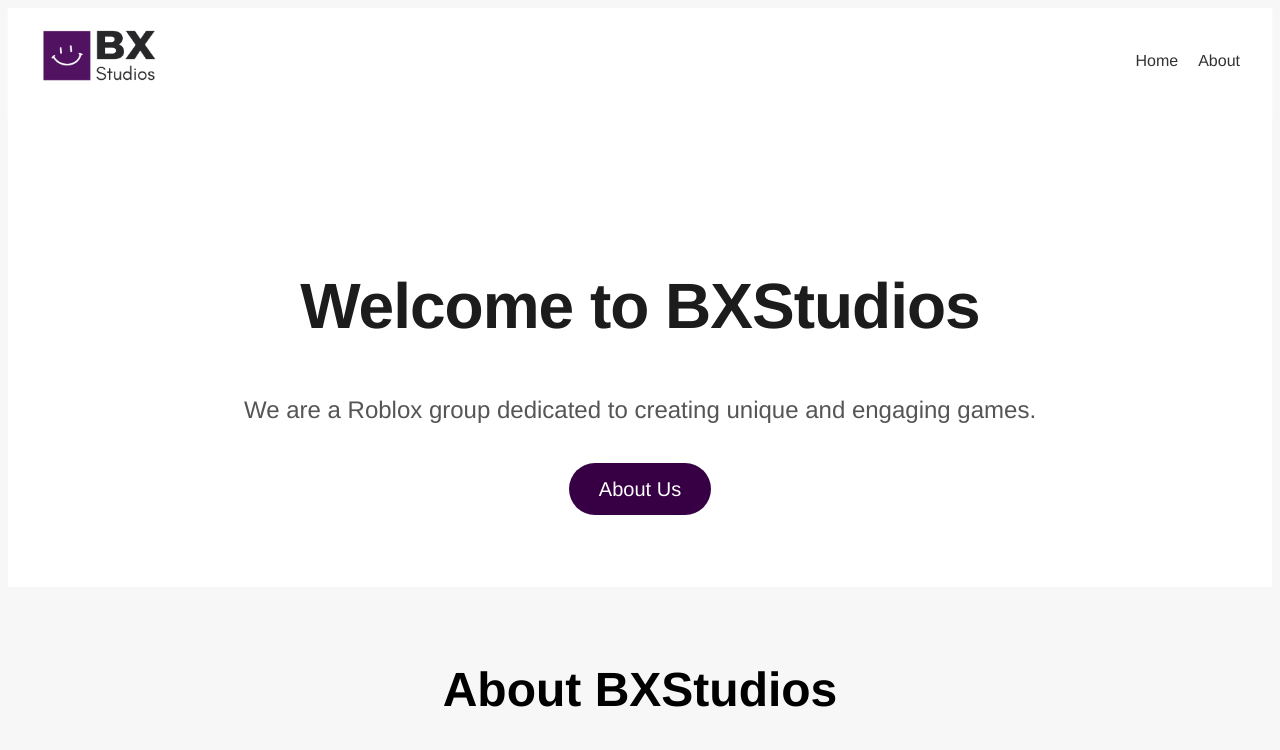
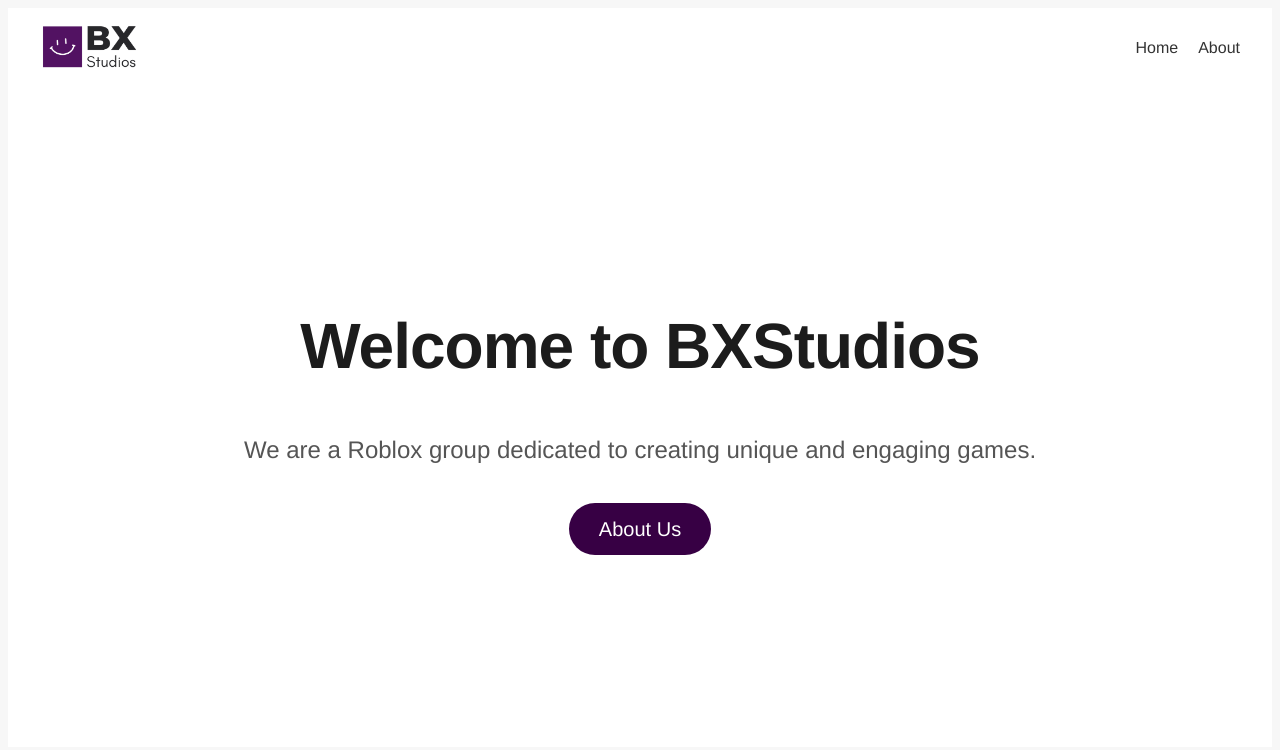
Before and after one commit to davisimoncello/bxstudios, a plain HTML site: page index.html in a window 1280 px wide. Shown: the top 750 px of the page. Drawn offline with Linux system fonts and the light colour scheme.

Commit message:
Add files via upload

```diff
--- a/styles.css
+++ b/styles.css
@@ -17,8 +17,7 @@ body {
 header {
     width: 100%;
     background-color: #ffffff;
-    padding: 20px 0;
-    box-shadow: 0 2px 4px rgb(255, 255, 255);
+    padding: 10px 0;
 }
 
 nav {
@@ -27,12 +26,17 @@ nav {
     align-items: center;
     max-width: 1200px;
     margin: 0 auto;
-    padding: 0 20px;
+}
+
+nav .logo {
+    padding: 0;
+    margin: 0;
 }
 
 nav .logo img {
-    width: 120px;
-    transition: transform 0.3s;
+    width: 100px;
+    vertical-align: middle; /* Remove o espaço extra abaixo da imagem */
+    display: block; /* Faz a imagem ocupar apenas o seu espaço */
 }
 
 nav .logo img:hover {
@@ -55,18 +59,20 @@ nav ul li a {
 }
 
 nav ul li a:hover {
-    color: #007BFF;
+    color: #370044;
 }
 
 .hero {
     text-align: center;
-    padding: 50px 50px;
-    background-color: #fff;
+    padding: 200px;
+    padding-left: 0px;
+    padding-right: 0px;
+    background-color: var(--hero-bg-color);
 }
 
 .hero h1 {
+    margin: 0;
     font-size: 64px;
-    margin-bottom: 20px;
     font-weight: bold;
     letter-spacing: -1px;
 }
@@ -239,13 +245,6 @@ body {
     line-height: 1.8;
 }
 
-/* Hero Section */
-.hero {
-    text-align: center;
-    padding: 80px 80px;
-    background-color: var(--hero-bg-color);
-}
-
 .cta-button {
     padding: 15px 30px;
     background-color: var(--button-bg-color);
```
